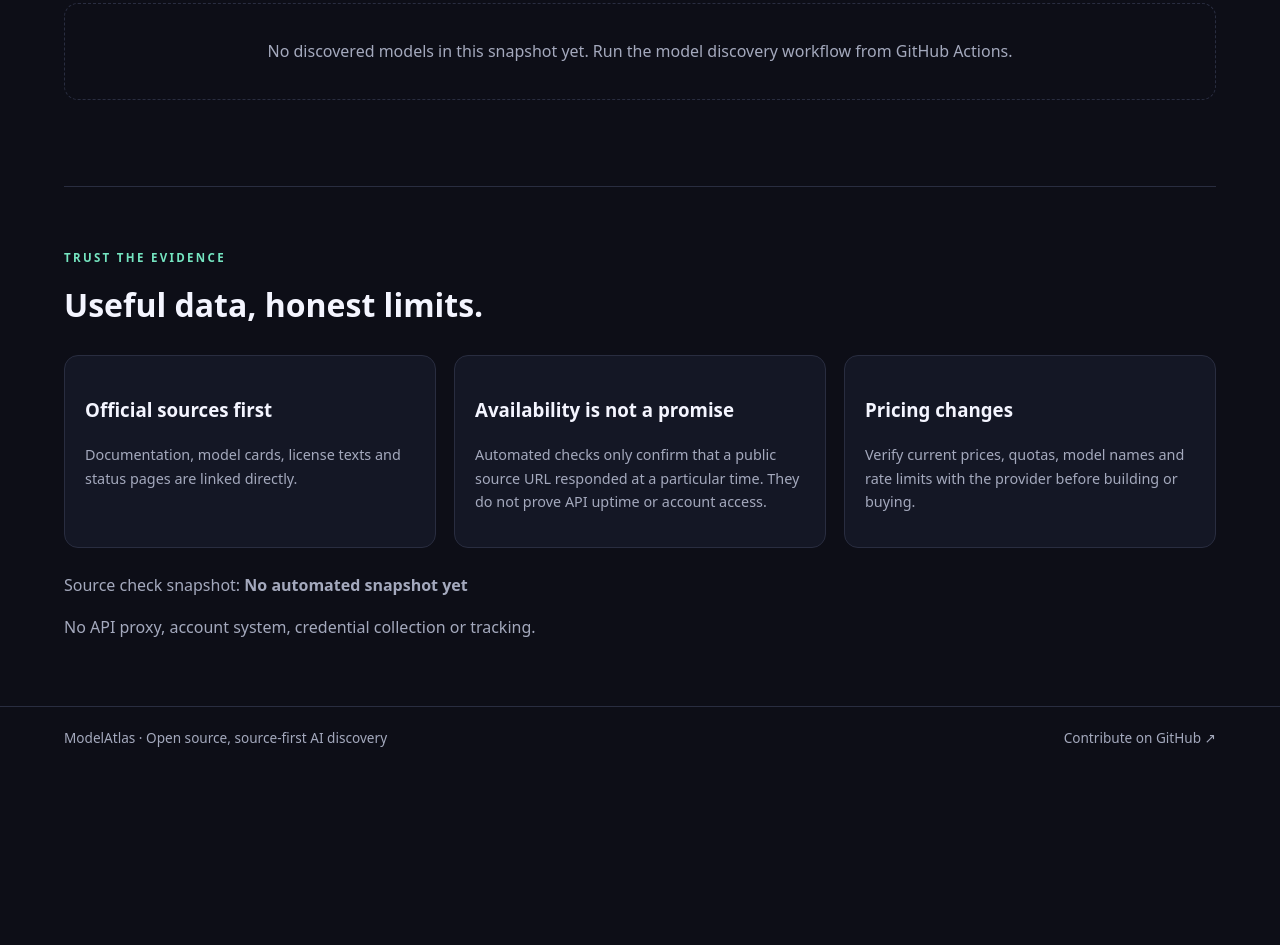
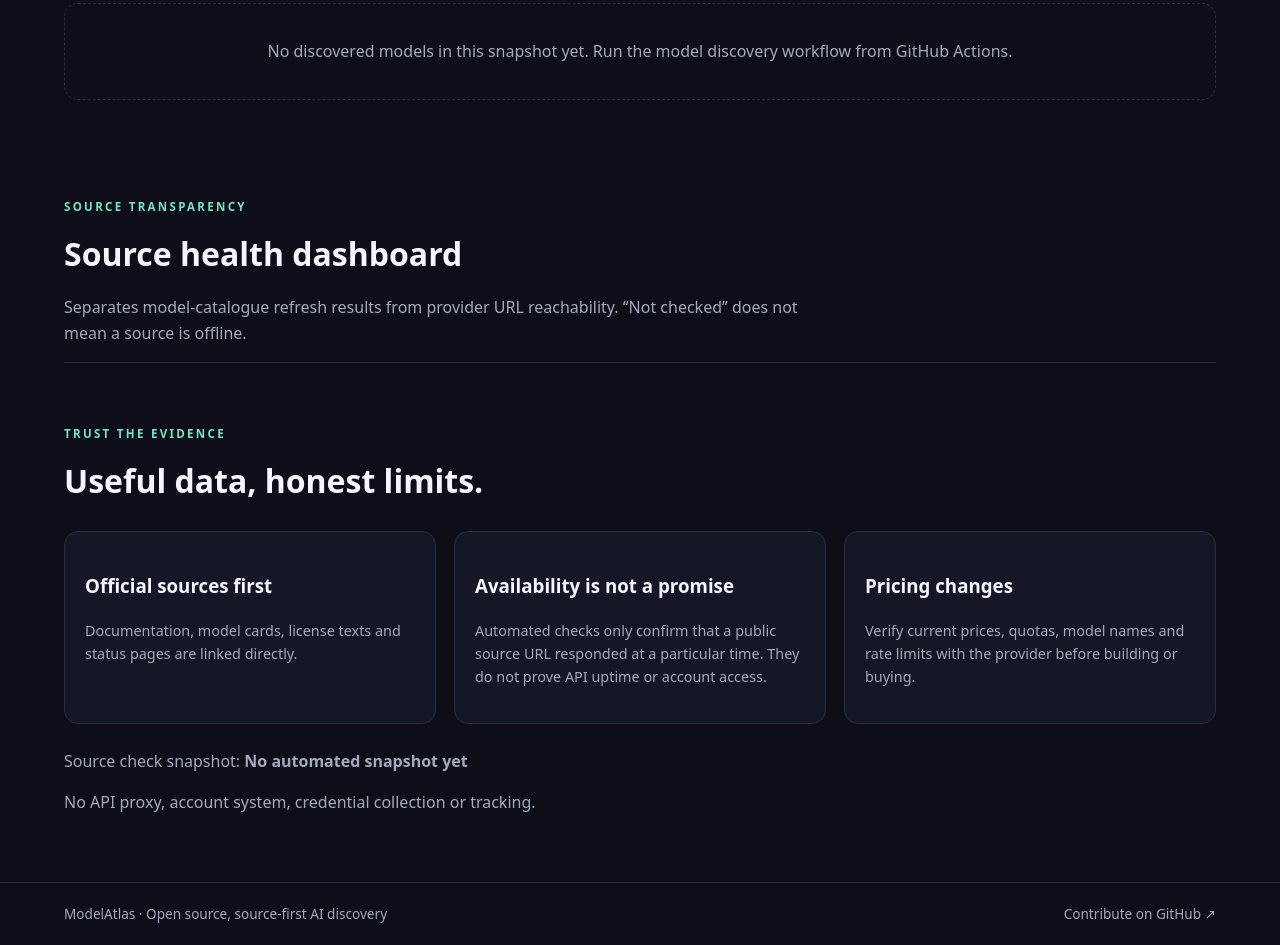
Before and after one commit to shanraku/open-source-ai-api-directory, a plain HTML site: page index.html in a window 1280 px wide. Shown: the part 5541-6486 px from the top of the page. Before the commit the page ends 6310 px from the top, so only its background shows below. Drawn offline with Linux system fonts and the light colour scheme.

Commit message:
feat: add source health dashboard section

```diff
--- a/index.html
+++ b/index.html
@@ -5,4 +5,5 @@
 <section id="directory" class="toolbar"><div><p class="eyebrow">THE DIRECTORY</p><h2>Explore AI infrastructure</h2></div><label>Search<input id="search" type="search" placeholder="Provider, model, capability…"></label><div class="filters"><label>Type<select id="type-filter"><option value="">All types</option><option value="hosted-api">Hosted API</option><option value="open-models">Open models</option><option value="local-runtime">Local runtime</option></select></label><label>Access<select id="access-filter"><option value="">All access</option><option value="free-tier">Free tier may vary</option><option value="paid">Paid / usage-based</option><option value="self-hosted">Self-hosted</option></select></label><label>Sort<select id="sort"><option value="name">Name A–Z</option><option value="updated">Recently reviewed</option></select></label></div></section>
 <p id="result-count" class="muted" aria-live="polite"></p><section id="cards" class="cards"></section>
 <section id="models" class="model-section"><div class="section-heading"><p class="eyebrow">GLOBAL MODEL DISCOVERY</p><h2>Models from public catalogues</h2><p class="muted">Discovery records from upstream catalogues. Always verify license, access, availability and terms at the original source.</p></div><label class="model-search-label">Search discovered models<input id="model-search" type="search" placeholder="Model name, provider, modality…"></label><p id="model-meta" class="muted" aria-live="polite">No automated snapshot yet</p><section id="model-cards" class="cards"></section></section>
+<section id="source-health" class="source-health"><div class="section-heading"><p class="eyebrow">SOURCE TRANSPARENCY</p><h2>Source health dashboard</h2><p class="muted">Separates model-catalogue refresh results from provider URL reachability. “Not checked” does not mean a source is offline.</p></div><div class="health-summary" id="health-summary"></div><div id="health-cards" class="health-grid"></div><p id="health-note" class="muted"></p></section>
 <section id="methodology" class="method"><p class="eyebrow">TRUST THE EVIDENCE</p><h2>Useful data, honest limits.</h2><div class="method-grid"><article><h3>Official sources first</h3><p>Documentation, model cards, license texts and status pages are linked directly.</p></article><article><h3>Availability is not a promise</h3><p>Automated checks only confirm that a public source URL responded at a particular time. They do not prove API uptime or account access.</p></article><article><h3>Pricing changes</h3><p>Verify current prices, quotas, model names and rate limits with the provider before building or buying.</p></article></div><p class="muted">Source check snapshot: <strong id="last-updated">Not yet available</strong></p><p class="muted">No API proxy, account system, credential collection or tracking.</p></section></main><footer><span>ModelAtlas · Open source, source-first AI discovery</span><a href="https://github.com/shanraku/open-source-ai-api-directory">Contribute on GitHub ↗</a></footer></body></html>
```
